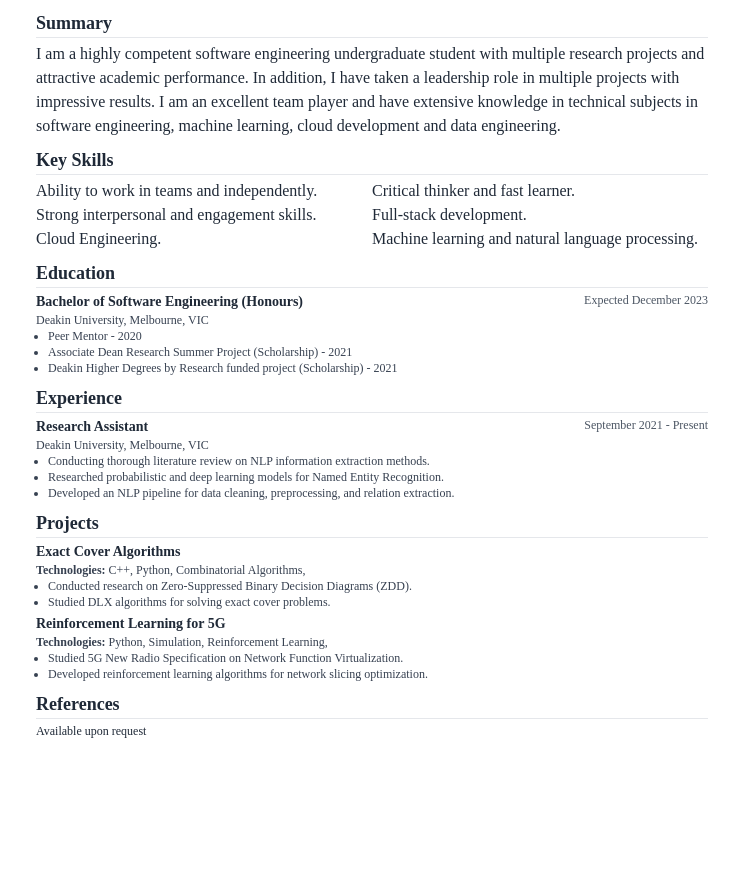
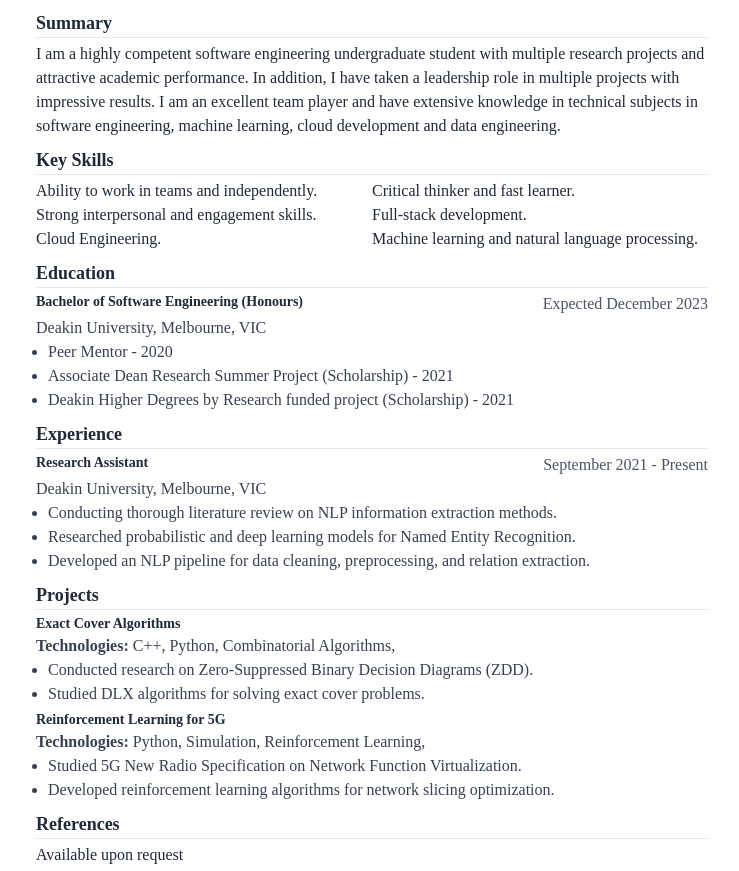
Before and after one commit to dknathalage/resume, a plain HTML site: page don-athalage-generic.html in a window 1280 px wide. Shown: the part 55-926 px from the top of the page, without its empty margins (268-1007 px from the left). Before the commit the page ends 800 px from the top, so only its background shows below. Drawn offline with nearby package versions, Linux system fonts and the light colour scheme.

Commit message:
Deploying to gh-pages from @ dknathalage/resume@d5f141f7cc33bd1e69bef9f96ca1e023fd19e856 🚀

```diff
--- a/don-athalage-generic.html
+++ b/don-athalage-generic.html
@@ -43,10 +43,10 @@ engineering, machine learning, cloud development and data engineering.
         <div class="my-1">
             <div class="flex justify-between">
                 <span class="font-bold text-sm">Bachelor of Software Engineering (Honours)</span>
-                <span class="text-xs text-gray-600">Expected December 2023</span>
+                <span class="text-gray-600">Expected December 2023</span>
             </div>
-            <p class="text-xs text-gray-700">Deakin University, Melbourne, VIC</p>
-            <ul class="list-disc pl-3 text-xs text-gray-700">
+            <p class="text-gray-700">Deakin University, Melbourne, VIC</p>
+            <ul class="list-disc pl-3 text-gray-700">
                 <li>Peer Mentor - 2020</li><li>Associate Dean Research Summer Project (Scholarship) - 2021</li><li>Deakin Higher Degrees by Research funded project (Scholarship) - 2021</li>
             </ul>
         </div>
@@ -59,10 +59,10 @@ engineering, machine learning, cloud development and data engineering.
         <div class=" my-1">
             <div class="flex justify-between">
                 <span class="font-bold text-sm">Research Assistant</span>
-                <span class="text-xs text-gray-600">September 2021 - Present</span>
+                <span class="text-gray-600">September 2021 - Present</span>
             </div>
-            <p class="text-xs text-gray-700">Deakin University, Melbourne, VIC</p>
-            <ul class="list-disc pl-3 text-xs text-gray-700">
+            <p class="text-gray-700">Deakin University, Melbourne, VIC</p>
+            <ul class="list-disc pl-3 text-gray-700">
                 <li>Conducting thorough literature review on NLP information extraction methods.</li><li>Researched probabilistic and deep learning models for Named Entity Recognition.</li><li>Developed an NLP pipeline for data cleaning, preprocessing, and relation extraction.</li>
             </ul>
         </div>
@@ -74,16 +74,16 @@ engineering, machine learning, cloud development and data engineering.
 
         <div class="my-1">
             <h3 class="font-bold text-sm">Exact Cover Algorithms</h3>
-            <p class="text-xs text-gray-700"><strong>Technologies:</strong> C++, Python, Combinatorial Algorithms, </p>
-            <ul class="list-disc pl-3 text-xs text-gray-700">
+            <p class="text-gray-700"><strong>Technologies:</strong> C++, Python, Combinatorial Algorithms, </p>
+            <ul class="list-disc pl-3 text-gray-700">
                 <li>Conducted research on Zero-Suppressed Binary Decision Diagrams (ZDD).</li><li>Studied DLX algorithms for solving exact cover problems.</li>
             </ul>
         </div>
 
         <div class="my-1">
             <h3 class="font-bold text-sm">Reinforcement Learning for 5G</h3>
-            <p class="text-xs text-gray-700"><strong>Technologies:</strong> Python, Simulation, Reinforcement Learning, </p>
-            <ul class="list-disc pl-3 text-xs text-gray-700">
+            <p class="text-gray-700"><strong>Technologies:</strong> Python, Simulation, Reinforcement Learning, </p>
+            <ul class="list-disc pl-3 text-gray-700">
                 <li>Studied 5G New Radio Specification on Network Function Virtualization.</li><li>Developed reinforcement learning algorithms for network slicing optimization.</li>
             </ul>
         </div>
@@ -92,7 +92,7 @@ engineering, machine learning, cloud development and data engineering.
 
     <section class="section">
         <h2 class="text-lg font-semibold mt-2 border-b">References</h2>
-        <p class="text-xs my-1">Available upon request</p>
+        <p class="my-1">Available upon request</p>
     </section>
 
 </body>
```
